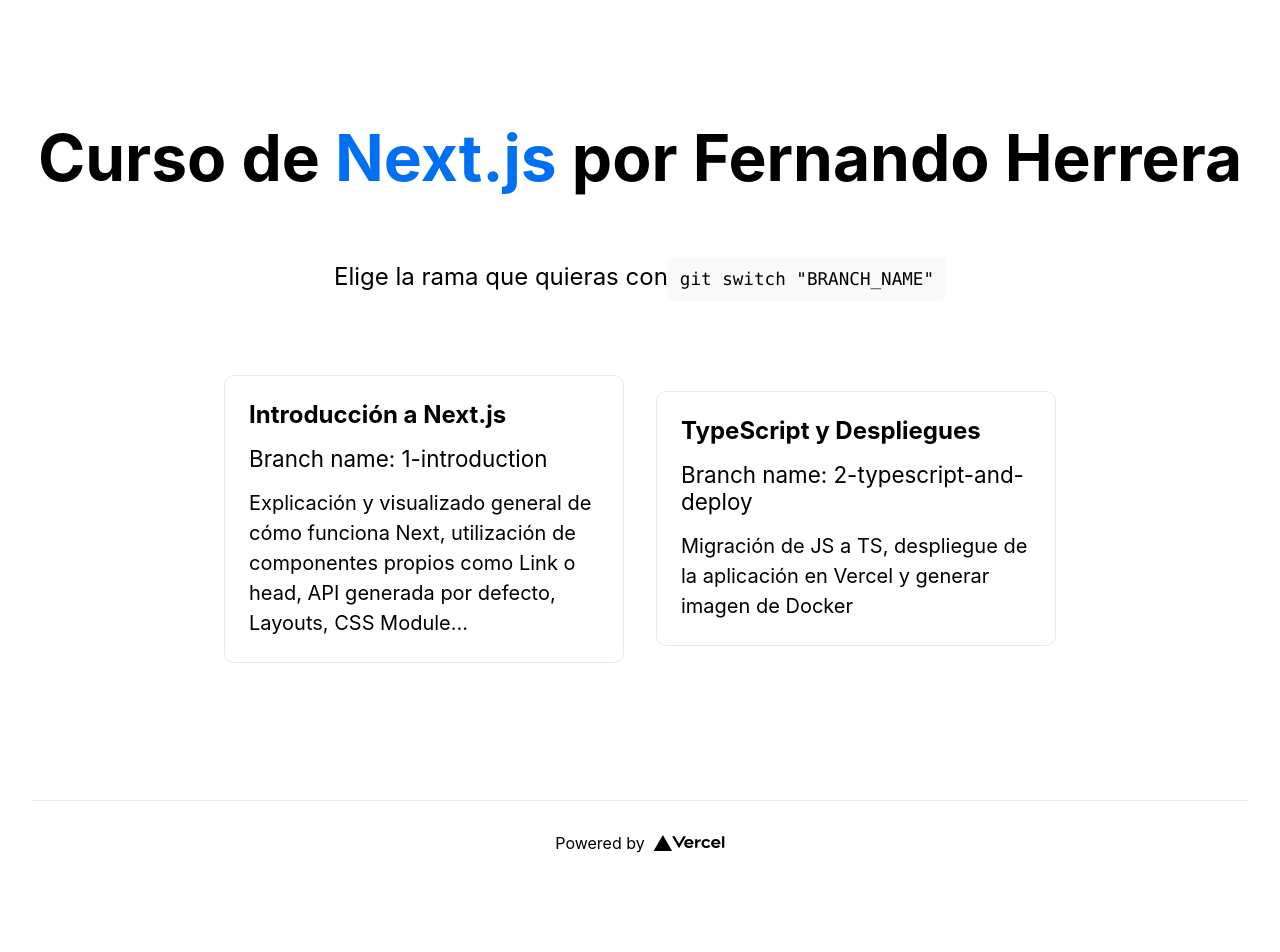
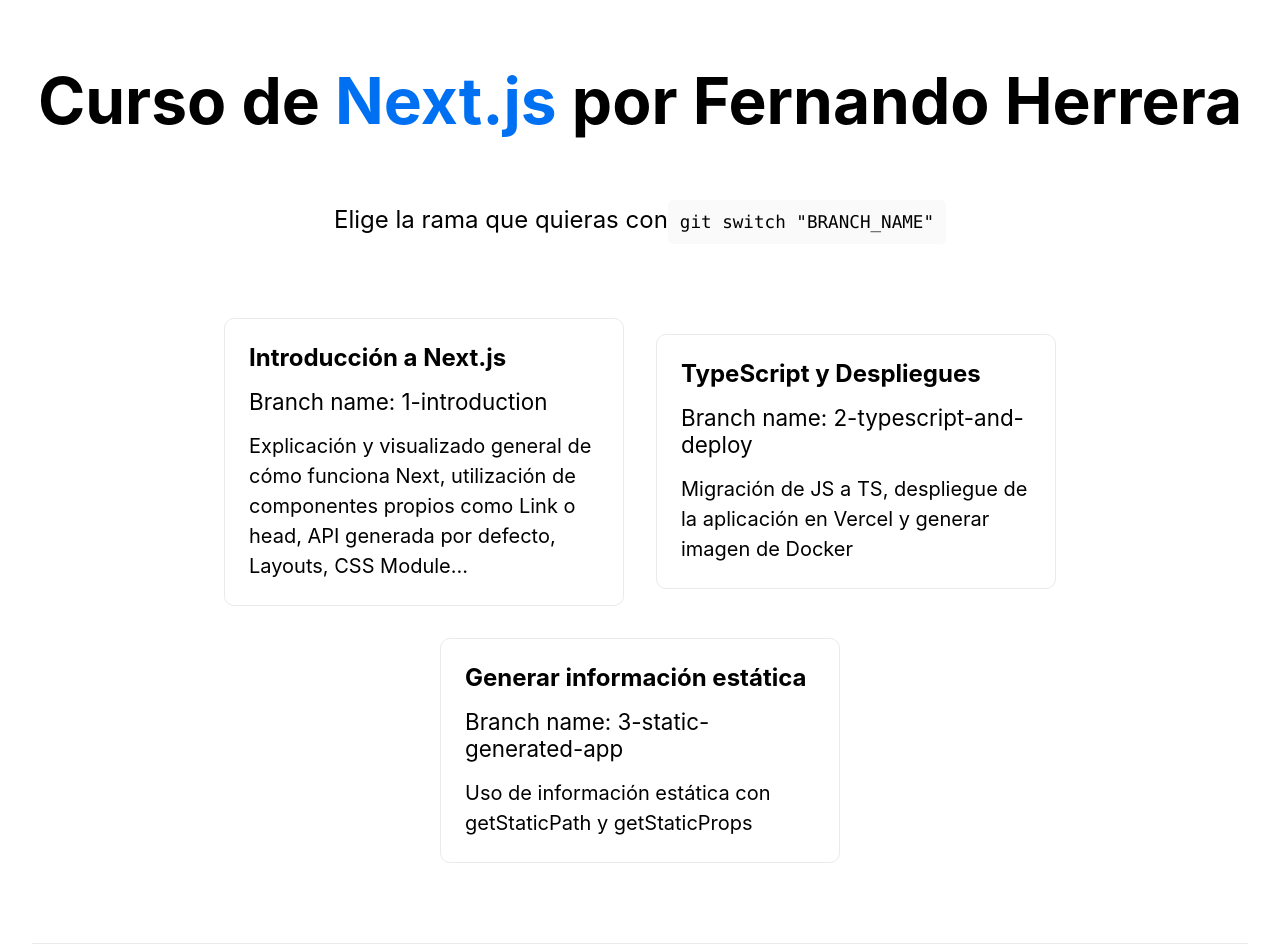
Before and after one commit to Adri-Antanon/nextjs-fherrera-course, a Next.js app: page / in a window 1280 px wide. Shown: the top 952 px of the page. Before the commit the page ends 885 px from the top, so only its background shows below. Built offline with nearby package versions, Linux system fonts and the light colour scheme.

Commit message:
feat: add 3rd branch

```diff
--- a/src/data/branches.js
+++ b/src/data/branches.js
@@ -11,4 +11,10 @@
     description:
       'Migración de JS a TS, despliegue de la aplicación en Vercel y generar imagen de Docker',
   },
+  {
+    title: 'Generar información estática',
+    branch: '3-static-generated-app',
+    description:
+      'Uso de información estática con getStaticPath y getStaticProps ',
+  },
 ];
```
